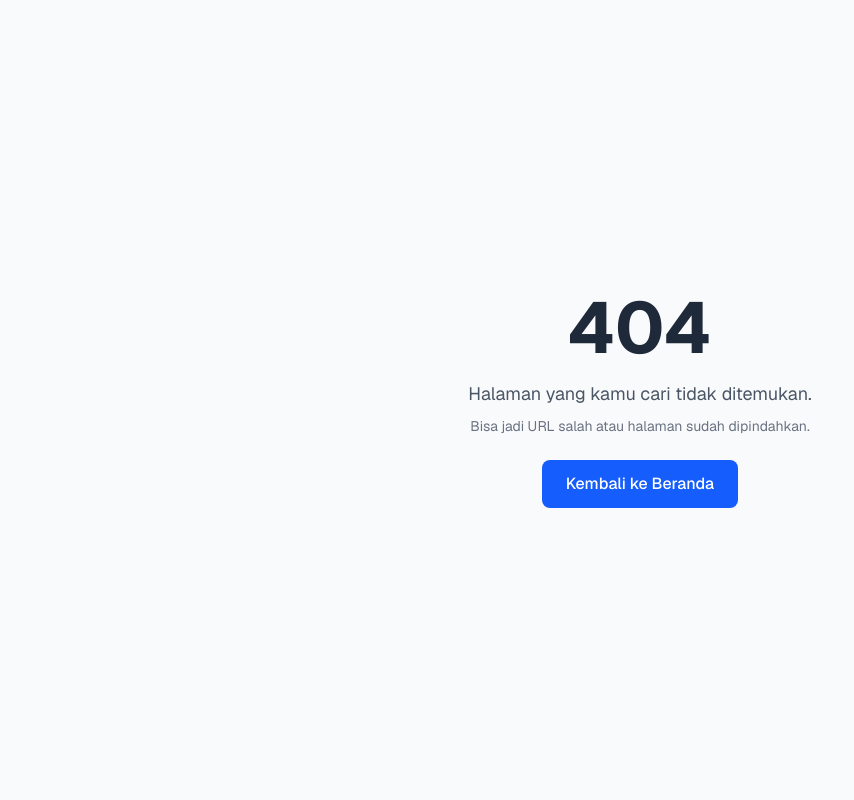
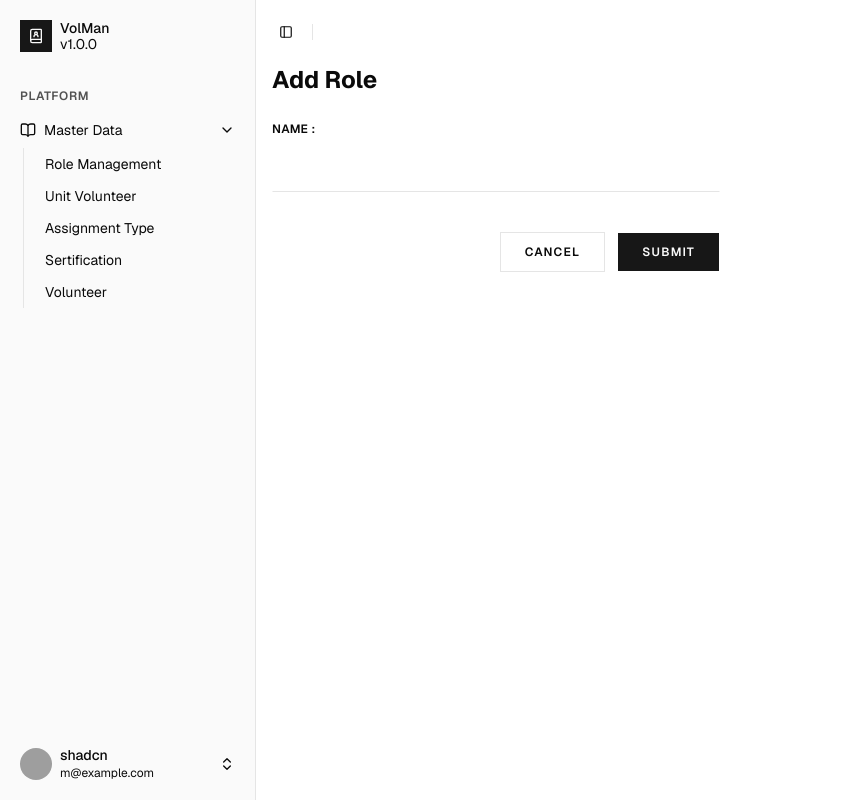
Before and after one commit to dinosawruqs/volunteer-management, a Next.js app: page /role-management/add in a window 1280 px wide. Before the commit this address had no page. Shown: the whole page, without its empty margins (0-854 px from the left). Built offline with nearby package versions, Linux system fonts and the light colour scheme; grey boxes are pictures that could not be loaded.

Commit message:
sidebar edit (#7)
Co-authored-by: ruqfaraway <ruqisaeful@gmail.com>

```diff
--- /dev/null
+++ b/src/app/(admin)/role-management/add/page.jsx
@@ -0,0 +1,10 @@
+import AddRolePage from '@/components/page-component/role-management/AddRolePage'
+import React from 'react'
+
+const page = () => {
+  return (
+    <AddRolePage />
+  )
+}
+
+export default page
--- /dev/null
+++ b/src/app/(admin)/role-management/page.jsx
@@ -0,0 +1,10 @@
+import RoleManagementPage from '@/components/page-component/role-management/RoleManagementPage'
+import React from 'react'
+
+const page = () => {
+  return (
+    <RoleManagementPage />
+  )
+}
+
+export default page
--- a/src/components/app-sidebar.jsx
+++ b/src/components/app-sidebar.jsx
@@ -46,6 +46,10 @@ const data = {
       icon: <BookOpenIcon />,
       isActive: true,
       items: [
+        {
+          title: "Role Management",
+          url: "/role-management",
+        },
         {
           title: "Unit Volunteer",
           url: "/unit-management",
--- /dev/null
+++ b/src/components/page-component/role-management/AddRolePage.jsx
@@ -0,0 +1,43 @@
+"use client";
+import PageHeader from "@/components/shared/PageHeader";
+import { Button } from "@/components/ui/button";
+import { Field, FieldGroup, FieldLabel, FieldSet } from "@/components/ui/field";
+import { Input } from "@/components/ui/input";
+import { useRouter } from "next/navigation";
+import React from "react";
+import { useForm } from "react-hook-form";
+
+const AddRolePage = () => {
+  const router = useRouter();
+  const form = useForm();
+  const onSubmit = async (data) => {
+    console.log(data, "<- data");
+  };
+  return (
+    <div>
+      <PageHeader title="Add Role" />
+      <form onSubmit={() => form.onsubmit(onSubmit)}>
+        <FieldSet className="w-full max-w-md">
+          <FieldGroup>
+            <Field>
+              <FieldLabel>Name :</FieldLabel>
+              <Input />
+            </Field>
+            <Field orientation="horizontal" className="flex justify-end">
+              <Button
+                variant="outline"
+                type="button"
+                onClick={() => router.push("/role-management")}
+              >
+                Cancel
+              </Button>
+              <Button type="submit">Submit</Button>
+            </Field>
+          </FieldGroup>
+        </FieldSet>
+      </form>
+    </div>
+  );
+};
+
+export default AddRolePage;
--- /dev/null
+++ b/src/components/page-component/role-management/RoleManagementPage.jsx
@@ -0,0 +1,31 @@
+"use client";
+import PageHeader from "@/components/shared/PageHeader";
+import MainTable from "@/components/shared/TablePagination";
+import React from "react";
+
+const RoleManagementPage = () => {
+  const columns = [
+    {
+      key: "name",
+      title: "Name",
+      dataIndex: "name",
+    },
+    {
+      key: "action",
+      title: "Action",
+      dataIndex: "action",
+    },
+  ];
+  return (
+    <div className="flex flex-col">
+      <PageHeader
+        addLabel="Add Role"
+        addHref="/role-management/add"
+        title="Role Management"
+      />
+      <MainTable columns={columns} />
+    </div>
+  );
+};
+
+export default RoleManagementPage;
```
Also changed, not shown: 1 other file (tests, documents, lock files or other folders).
